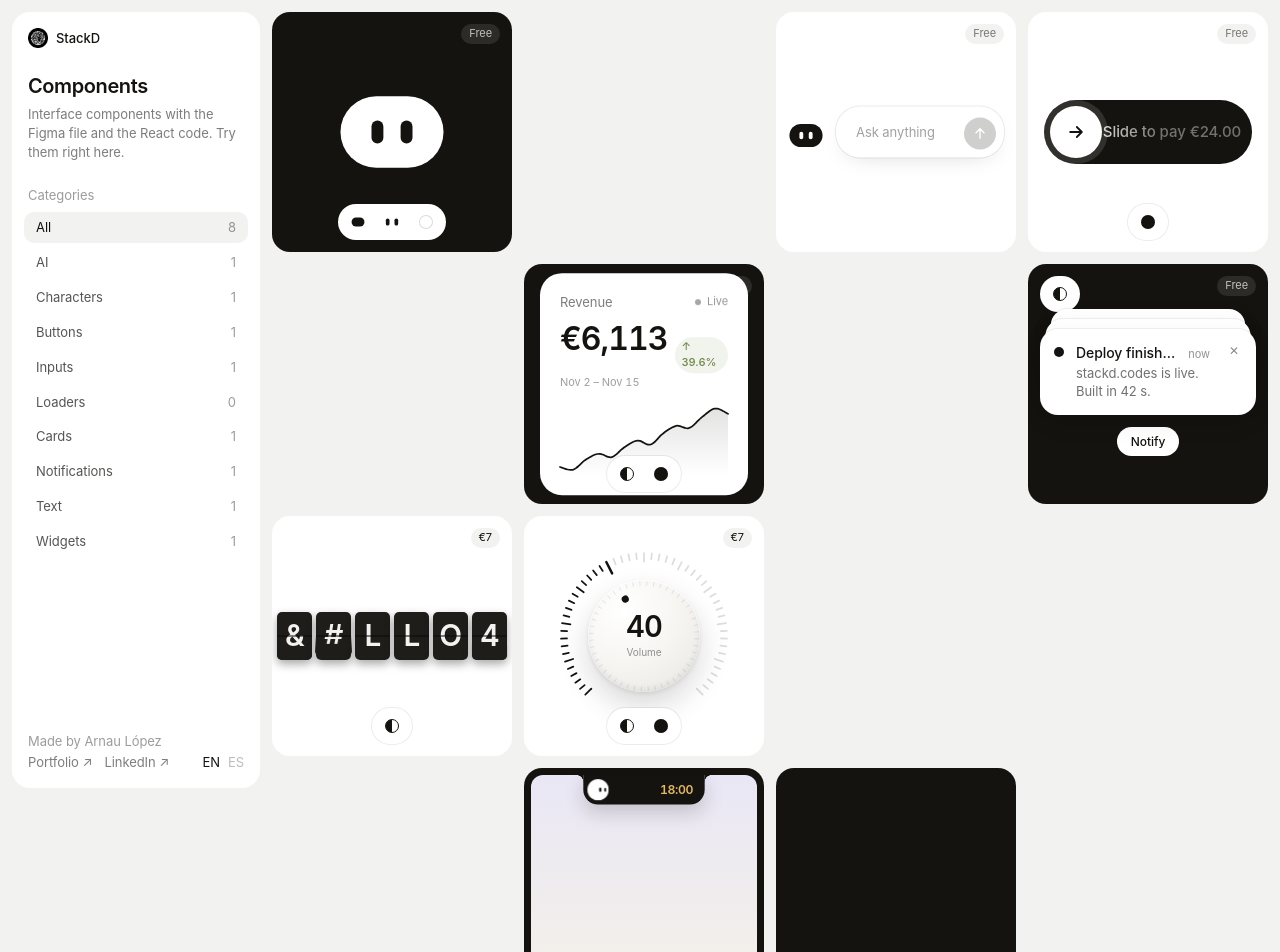
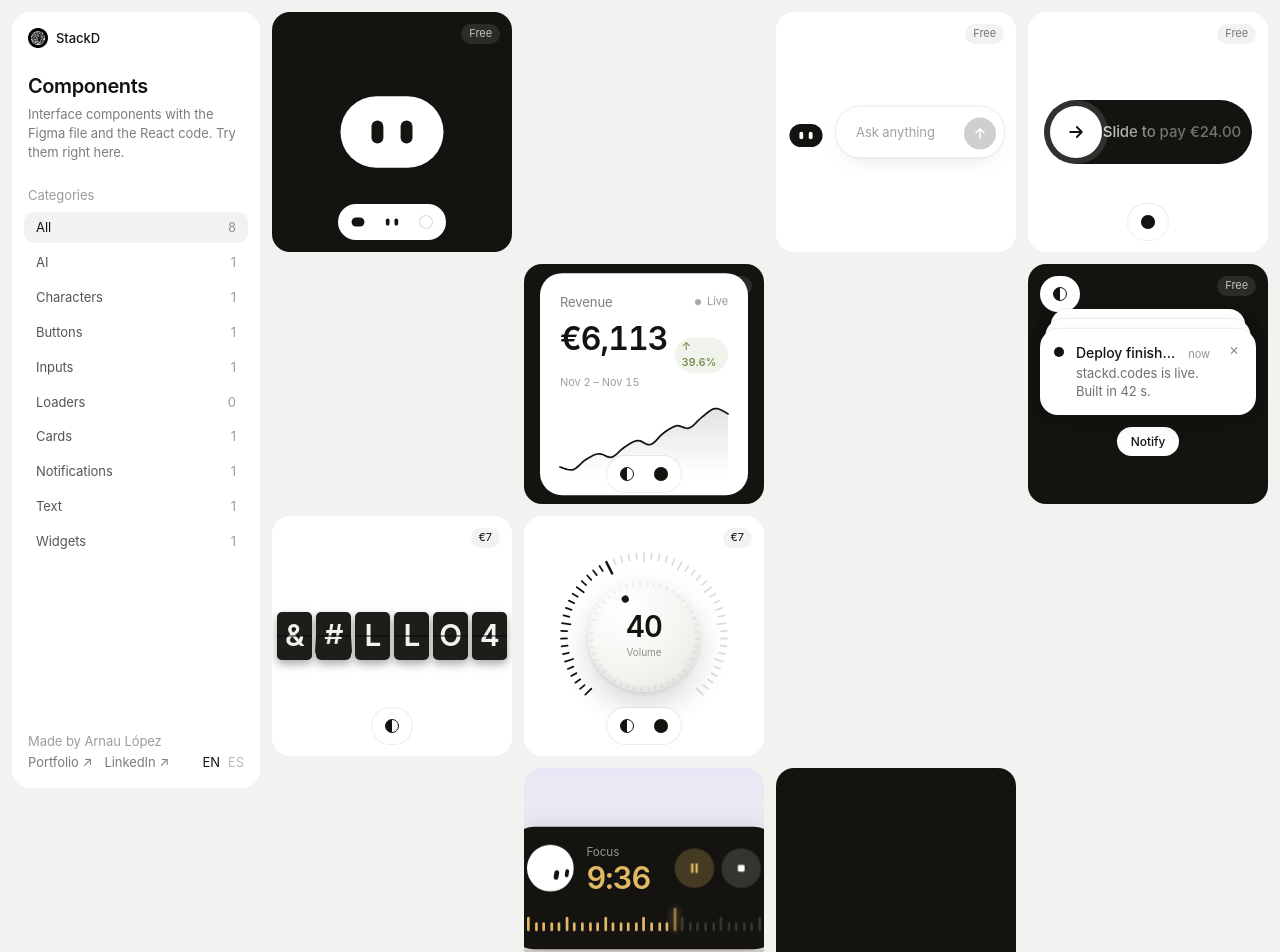
Before and after one commit to lopezsellesarnau-cmd/stackd, a Next.js app in the folder web/: page / in a window 1280 px wide. Shown: the top 952 px of the page. Built offline with nearby package versions, Linux system fonts and the light colour scheme.

Commit message:
Focus timer: island by default, fix notch corners on close

```diff
--- a/web/components/kit/focus-timer.tsx
+++ b/web/components/kit/focus-timer.tsx
@@ -30,6 +30,8 @@ type Props = {
   /** The Bot's body and eyes (Kit 01). Its colours follow the theme. */
   bot?: Pick<ComponentProps<typeof Bot>, "shape" | "eyes">;
   open?: boolean;
+  /** Start open when not controlled. */
+  defaultOpen?: boolean;
   onOpenChange?: (open: boolean) => void;
   onDone?: () => void;
   /** "island" floats; "notch" hangs from the top edge of its container, like a laptop's notch. */
@@ -102,6 +104,7 @@ export function FocusTimer({
   color,
   bot,
   open: controlled,
+  defaultOpen = false,
   onOpenChange,
   onDone,
   variant = "island",
@@ -114,7 +117,7 @@ export function FocusTimer({
   const [paused, setPaused] = useState(false);
   const done = left === 0;
 
-  const [own, setOwn] = useState(false);
+  const [own, setOwn] = useState(defaultOpen);
   const open = controlled ?? own;
   const setOpen = (v: boolean) => {
     if (controlled === undefined) setOwn(v);
@@ -260,7 +263,18 @@ export function FocusTimer({
   });
 
   return (
-    <div className="relative" style={{ width: W, height: H }} {...hover}>
+    <div
+      className="relative"
+      style={{
+        width: W,
+        height: H,
+        // The squeeze moves everything together, the notch's curves included.
+        // The notch only squeezes vertically, from the top, so it never comes away from the edge.
+        transform: notch ? `scaleY(${squeeze})` : `scale(${squeeze})`,
+        transformOrigin: notch ? "50% 0" : "50% 50%",
+      }}
+      {...hover}
+    >
       {notch ? (
         <>
           <span aria-hidden style={flareStyle("left")} />
@@ -274,8 +288,6 @@ export function FocusTimer({
         width: W,
         height: H,
         borderRadius: notch ? `0 0 ${R}px ${R}px` : R,
-        transform: `scale(${squeeze})`,
-        transformOrigin: notch ? "50% 0" : "50% 50%",
         background: bg,
         color: fg,
         boxShadow: notch
--- a/web/components/shop.tsx
+++ b/web/components/shop.tsx
@@ -949,11 +949,11 @@ function DialTile({ t }: { t: T }) {
 /** A soft screen for the timer to sit on, like a laptop's display */
 const SCREEN = 'linear-gradient(180deg,#E9E7F5 0%,#F6F1E8 100%)'
 
-/** 08 · Focus timer. In the tile: the laptop notch, hanging from the top edge, opening on hover. */
+/** 08 · Focus timer. The island by default; the laptop notch (with its bezel) when picked. */
 function TimerTile({ t }: { t: T }) {
   const [open, setOpen] = useState(false)
   const [dark, setDark] = useState(true)
-  const [notch, setNotch] = useState(true)
+  const [notch, setNotch] = useState(false)
   const theme = dark ? 'dark' : 'light'
 
   const stage = (scale: number) =>
@@ -966,24 +966,35 @@ function TimerTile({ t }: { t: T }) {
     ) : (
       <div className="absolute inset-0 flex items-center justify-center rounded-[18px]" style={{ background: SCREEN }}>
         <div style={{ transform: `scale(${scale})` }}>
-          <FocusTimer theme={theme} remaining={9 * 60 + 41} />
+          <FocusTimer theme={theme} remaining={9 * 60 + 41} defaultOpen />
         </div>
       </div>
     )
 
   return (
     <>
-      {/* A laptop screen: a black bezel, the notch part of it */}
-      <article className={`group ${tile} bg-ink`}>
-        <div className="absolute inset-[7px] overflow-hidden rounded-[12px]" style={{ background: SCREEN }} />
+      <article className={`group ${tile} ${notch ? 'bg-ink' : ''}`} style={notch ? undefined : { background: SCREEN }}>
+        {/* The notch sits in a laptop screen: a black bezel, the notch part of it */}
+        {notch ? <div className="absolute inset-[7px] overflow-hidden rounded-[12px]" style={{ background: SCREEN }} /> : null}
         <button type="button" onClick={() => setOpen(true)} aria-label={`${t.open} Focus timer`} className="absolute inset-0 cursor-pointer" />
         <span className="pointer-events-none absolute bottom-4 right-4 z-10 rounded-full bg-paper px-2 py-0.5 text-[11px] text-ink">{PRICE.timer}</span>
-        <span className="pointer-events-none absolute bottom-[18px] left-1/2 -translate-x-1/2 text-[11px] text-ink/40 [@media(hover:none)]:hidden">{t.hoverNotch}</span>
-        <div className="pointer-events-none absolute inset-x-0 top-[7px] flex justify-center">
-          <div className="pointer-events-auto" style={{ transform: 'scale(.82)', transformOrigin: '50% 0' }}>
-            <FocusTimer variant="notch" theme={theme} remaining={18 * 60 + 5} label="Deep work" />
+        {notch ? (
+          <>
+            <span className="pointer-events-none absolute bottom-[18px] left-1/2 -translate-x-1/2 text-[11px] text-ink/40 [@media(hover:none)]:hidden">{t.hoverNotch}</span>
+            <div className="pointer-events-none absolute inset-x-0 top-[7px] flex justify-center">
+              <div className="pointer-events-auto" style={{ transform: 'scale(.82)', transformOrigin: '50% 0' }}>
+                <FocusTimer variant="notch" theme={theme} remaining={18 * 60 + 5} label="Deep work" />
+              </div>
+            </div>
+          </>
+        ) : (
+          // The island, as big as the tile allows once it's open
+          <div className="pointer-events-none absolute inset-0 flex items-center justify-center">
+            <div className="pointer-events-auto" style={{ transform: 'scale(.9)' }}>
+              <FocusTimer theme={theme} remaining={9 * 60 + 41} defaultOpen />
+            </div>
           </div>
-        </div>
+        )}
         <div className="absolute bottom-4 left-4 transition-opacity duration-200 [@media(hover:hover)]:opacity-0 [@media(hover:hover)]:group-focus-within:opacity-100 [@media(hover:hover)]:group-hover:opacity-100">
           <div className="flex items-center gap-0.5 rounded-full bg-paper p-1 shadow-[0_0_0_1px_rgba(20,19,16,0.08)]">
             <Step label={`Timer: ${dark ? 'black' : 'white'}`} onClick={() => setDark(!dark)}>
```
